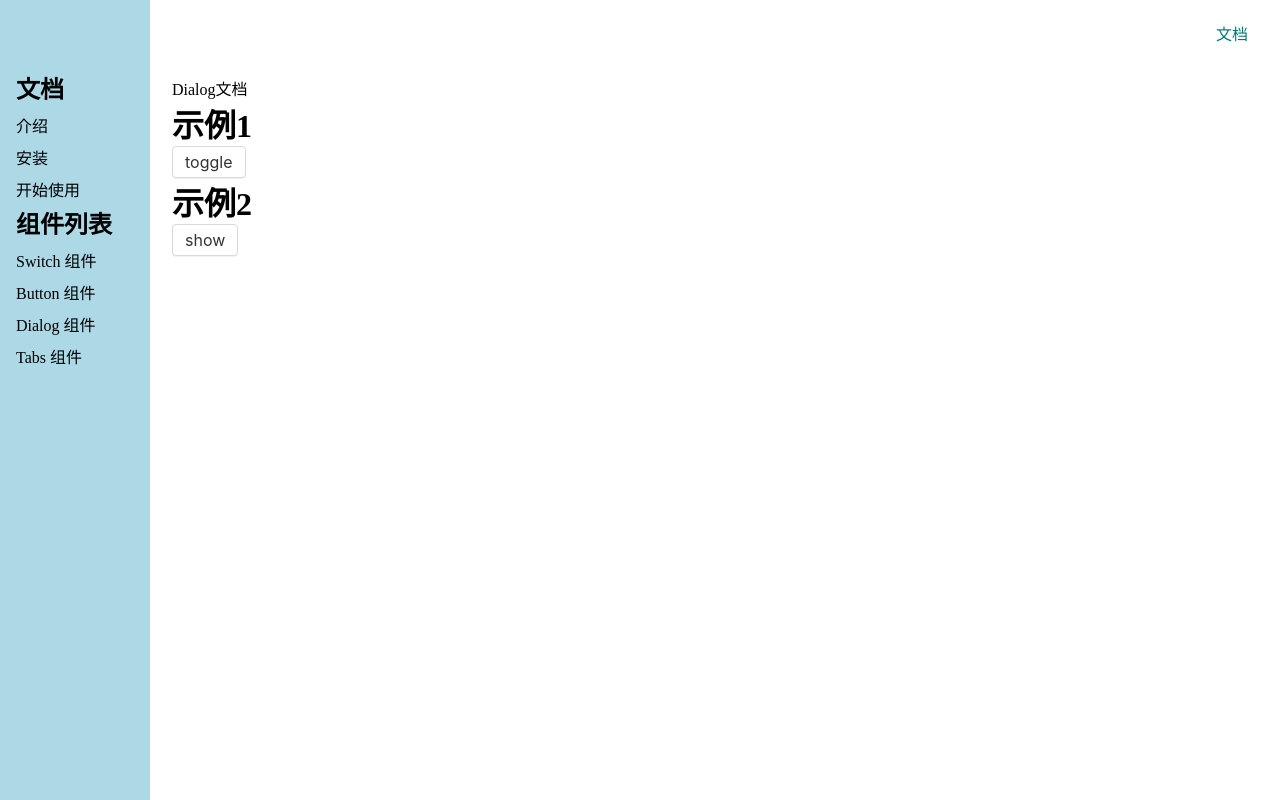
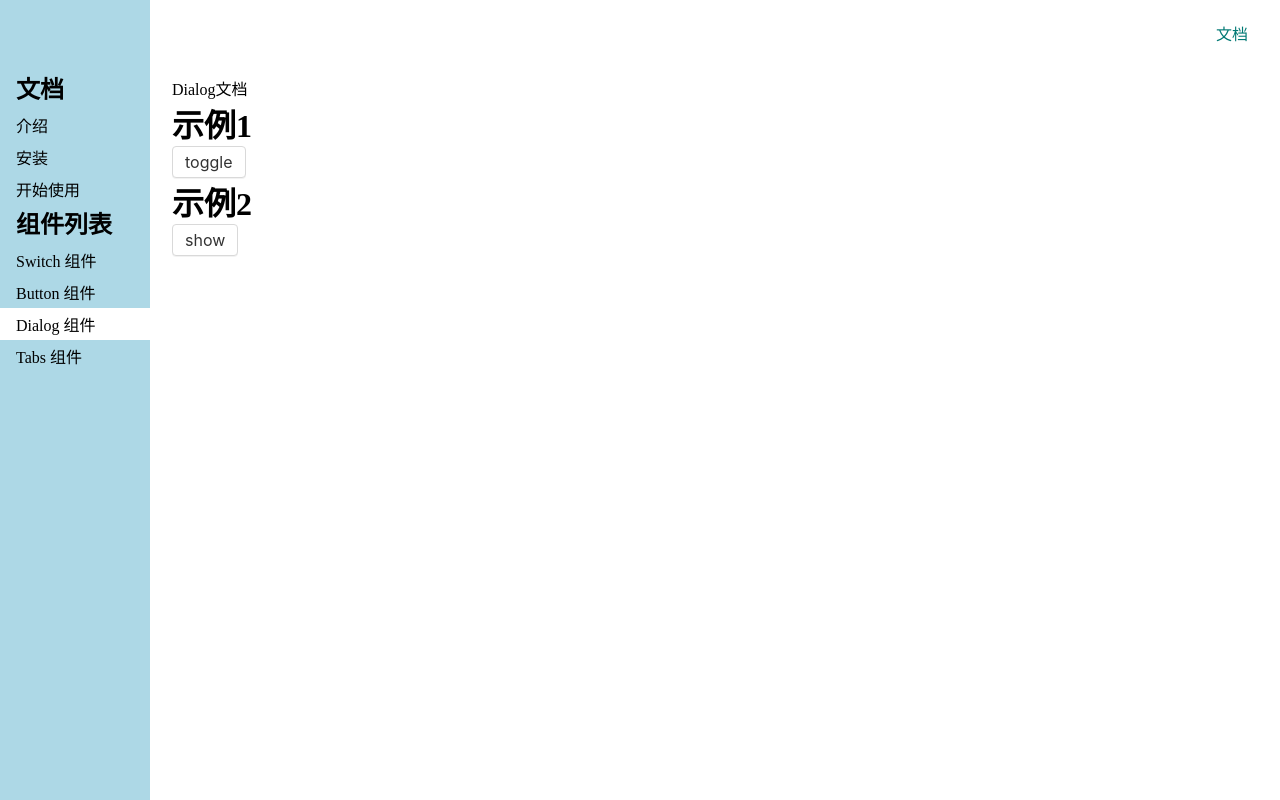
Before and after one commit to dana-wang9527/pear-ui-code, a Vue app: page /#/doc/dialog in a window 1280 px wide. Built offline with nearby package versions, Linux system fonts and the light colour scheme.

Commit message:
选中路由就高亮

```diff
--- a/src/views/Doc.vue
+++ b/src/views/Doc.vue
@@ -57,9 +57,11 @@ export default {
   display: flex;
   flex-direction: column;
   height: 100vh;
+
   > .nav {
     flex-shrink: 0;
   }
+
   > .content {
     flex-grow: 1;
     padding-top: 60px;
@@ -69,37 +71,51 @@ export default {
     }
   }
 }
+
 .content {
   display: flex;
+
   > aside {
     flex-shrink: 0;
   }
+
   > main {
     flex-grow: 1;
     padding: 16px;
     background: white;
   }
 }
+
 aside {
   background: lightblue;
   width: 150px;
   position: fixed;
   top: 0;
   left: 0;
-  padding: 70px 16px 16px;
   height: 100%;
+  padding: 70px 0 16px;
 
   > h2 {
     margin-bottom: 4px;
+    padding: 0 16px;
   }
 
   > ol {
     > li {
-      padding: 4px 0;
+      > a {
+        display: block;
+        padding: 4px 16px;
+        text-decoration: none;
+      }
+
+      .router-link-active {
+        background: white;
+      }
     }
   }
-main{
-  overflow: auto;
-}
+
+  main {
+    overflow: auto;
+  }
 }
 </style>
```
